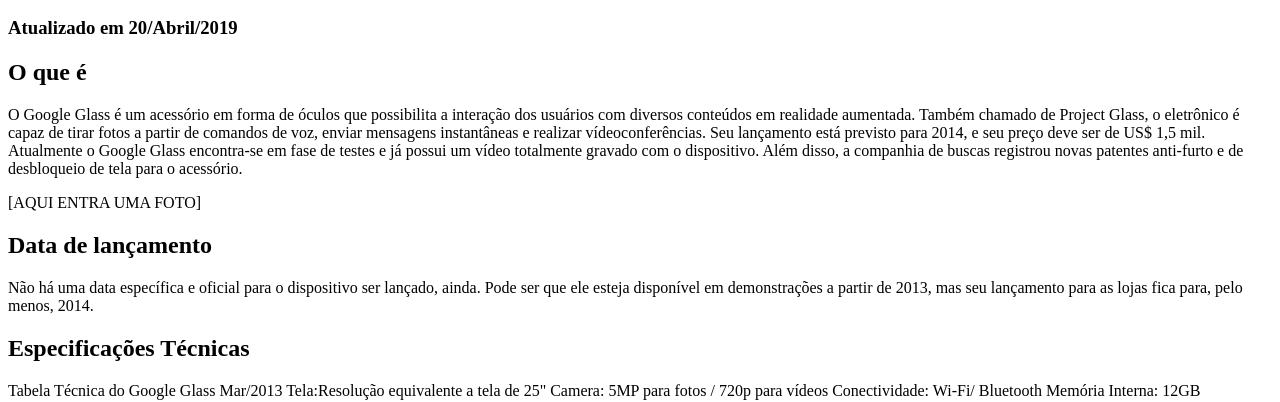
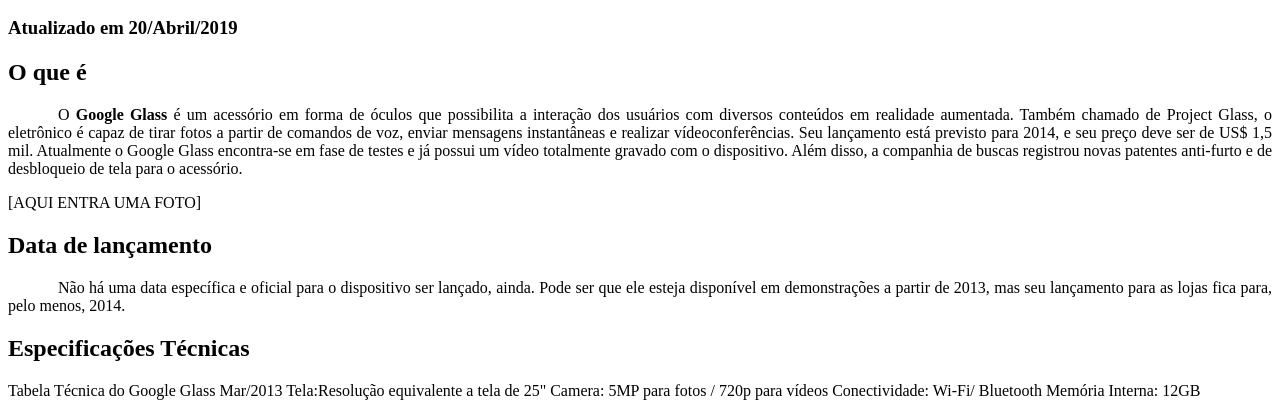
Before and after one commit to ismaelsousa/HTML5, a plain HTML site: page projeto-glass-html5/index.html in a window 1280 px wide. Shown: the part 402-804 px from the top of the page. Drawn offline with Linux system fonts and the light colour scheme.

Commit message:
parei na aula 9

```diff
--- a/projeto-glass-html5/index.html
+++ b/projeto-glass-html5/index.html
@@ -1,8 +1,25 @@
+<!--<h1> simbolos especiais</h1>
+		<p>
+			&lt;
+			&gt;
+			&le;
+			&ge;
+
+			<br/>
+			&euro;
+		</p>
+	-->
 <!DOCTYPE html>
 <html lang="pt-br">
 <head>
 	<meta charset="UTF-8"/>
 	<title> Tudo sobre google glass</title>
+	<style>
+		p{
+			text-align: justify;
+			text-indent:50px;
+		}
+	</style>
 </head>
 <body>
 <div id="interface">
@@ -22,17 +39,7 @@
 - Multimídia
 - Fale conosco
 	</header>
-	<!--<h1> simbolos especiais</h1>
-		<p>
-			&lt;
-			&gt;
-			&le;
-			&ge;
 
-			<br/>
-			&euro;
-		</p>
-	-->
 	<!--Para quebrar a linha usa <br/> = break row-->
 	<!--Para da espaço usa &nbsp; -->
 <hgroup>
@@ -46,7 +53,7 @@
 <!-- <p> indica paragrafo-->
 <!-- &shy; é usado para colocar o hífen ao quebrar a palavra -->
 <p>
-O Google Glass é um acessório em forma de óculos que possibilita a interação dos usuários com diversos conteúdos em realidade aumentada. Também chamado de Project Glass, o eletrônico é capaz de tirar fotos a partir de comandos de voz, enviar mensagens instantâneas e realizar vídeo&shy;conferências. Seu lançamento está previsto para 2014, e seu preço deve ser de US$ 1,5 mil. Atualmente o Google Glass encontra-se em fase de testes e já possui um vídeo totalmente gravado com o dispositivo. Além disso, a companhia de buscas registrou novas patentes anti-furto e de desbloqueio de tela para o acessório.
+O <span style="font-weight:bolder;">Google Glass    </span> é um acessório em forma de óculos que possibilita a interação dos usuários com diversos conteúdos em realidade aumentada. Também chamado de Project Glass, o eletrônico é capaz de tirar fotos a partir de comandos de voz, enviar mensagens instantâneas e realizar vídeo&shy;conferências. Seu lançamento está previsto para 2014, e seu preço deve ser de US$ 1,5 mil. Atualmente o Google Glass encontra-se em fase de testes e já possui um vídeo totalmente gravado com o dispositivo. Além disso, a companhia de buscas registrou novas patentes anti-furto e de desbloqueio de tela para o acessório.
 </p>
 [AQUI ENTRA UMA FOTO]
 
```
